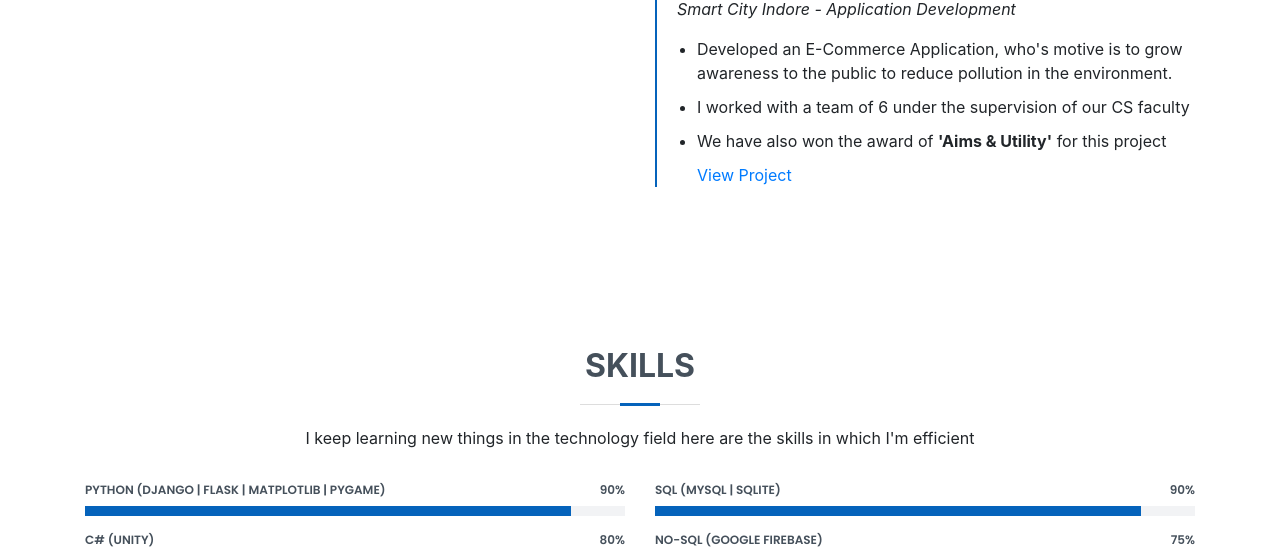
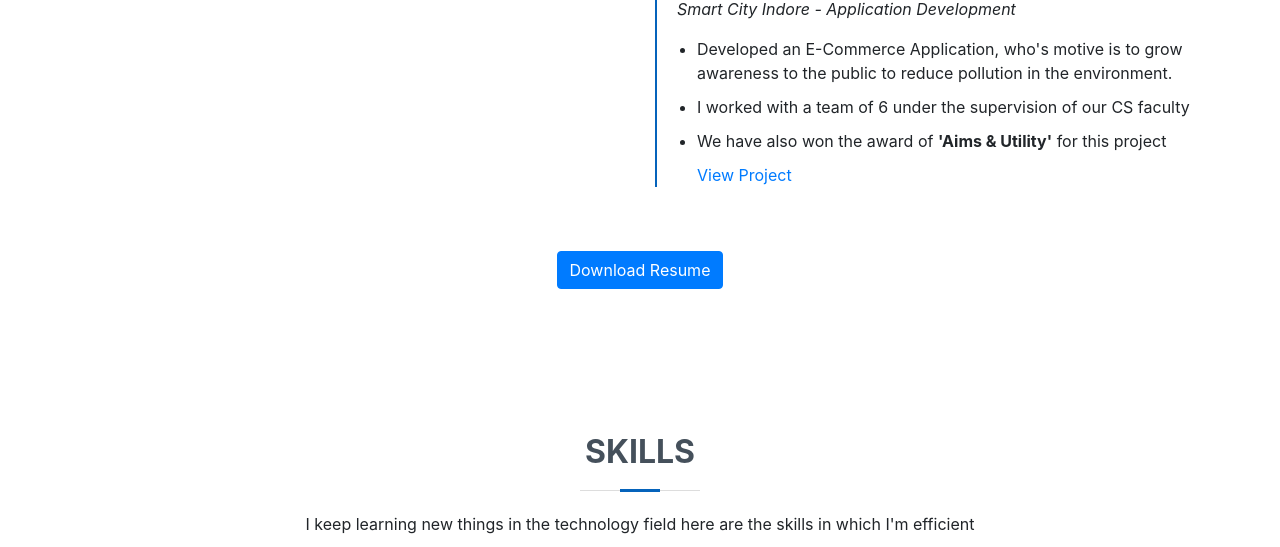
Before and after one commit to developergautam07/developergautam-web, a Django app: page /about in a window 1280 px wide. Shown: the part 1868-2415 px from the top of the page. Run offline with Django 3.2, Linux system fonts and the light colour scheme; some libraries are stand-ins or nearby versions.

Commit message:
Now Resume Can be Downloaded

```diff
--- a/templates/about.html
+++ b/templates/about.html
@@ -149,8 +149,16 @@
         </div>
 
       </div>
+      <br>
+      <br>
+      <span align='center'>
+        <a href="{% static 'Gautam\'s Resume.pdf' %}">
+          <button type="button" class="btn btn-primary">Download Resume</button>
+        </a>
+      </span>
   </section><!-- End Resume Section -->
   <br>
+
   <!-- ======= Skills Section ======= -->
   <section id="skills" class="skills section-bg">
     <div class="container" data-aos="fade-up">
```
Also changed, not shown: 1 other file.
